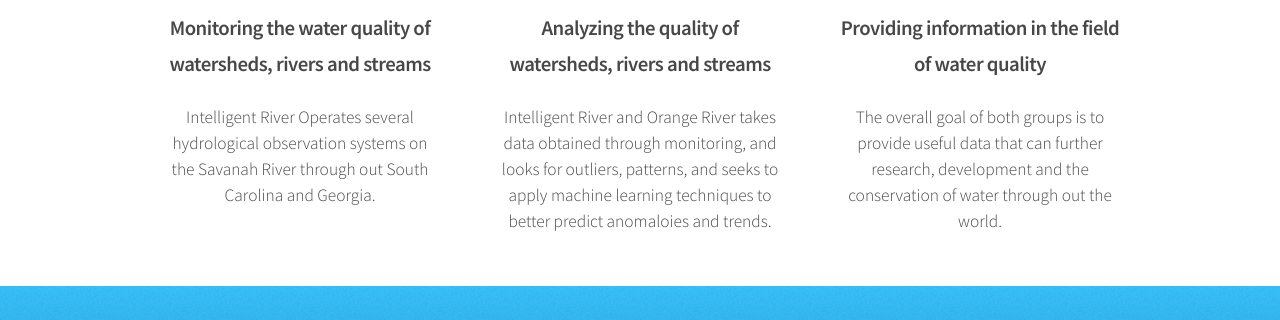
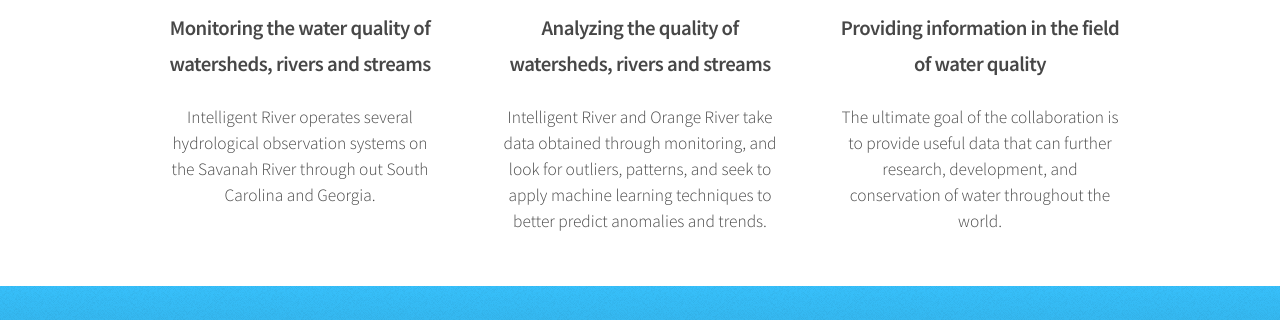
Before and after one commit to TriSpade/OrangeRiver, a Jekyll site: the page built from index.html, in a window 1280 px wide. Shown: the part 730-1050 px from the top of the page. Built offline with Jekyll 4.4.1, drawn with Linux system fonts in a browser that asks for light colours; the list of posts is cut into pages by our own code.

Commit message:
Update index.html

```diff
--- a/index.html
+++ b/index.html
@@ -19,21 +19,21 @@
 					<div class="box highlight">
 						<i class="icon major fa-eye"></i>
 						<h3>Monitoring the water quality of watersheds, rivers and streams</h3>
-						<p>Intelligent River Operates several hydrological observation systems on the Savanah River through out South Carolina and Georgia.</p>
+						<p>Intelligent River operates several hydrological observation systems on the Savanah River through out South Carolina and Georgia.</p>
 					</div>
 				</section>
 				<section class="4u">
 					<div class="box highlight">
 						<i class="icon major fa-bar-chart"></i>
 						<h3>Analyzing the quality of watersheds, rivers and streams</h3>
-						<p>Intelligent River and Orange River takes data obtained through monitoring, and looks for outliers, patterns, and seeks to apply machine learning techniques to better predict anomaloies and trends.</p>
+						<p>Intelligent River and Orange River take data obtained through monitoring, and look for outliers, patterns, and seek to apply machine learning techniques to better predict anomalies and trends.</p>
 					</div>
 				</section>
 				<section class="4u">
 					<div class="box highlight">
 						<i class="icon major fa-globe"></i>
 						<h3>Providing information in the field of water quality</h3>
-						<p>The overall goal of both groups is to provide useful data that can further research, development and the conservation of water through out the world.</p>
+						<p>The ultimate goal of the collaboration is to provide useful data that can further research, development, and conservation of water throughout the world.</p>
 					</div>
 				</section>
 			</div>
```
